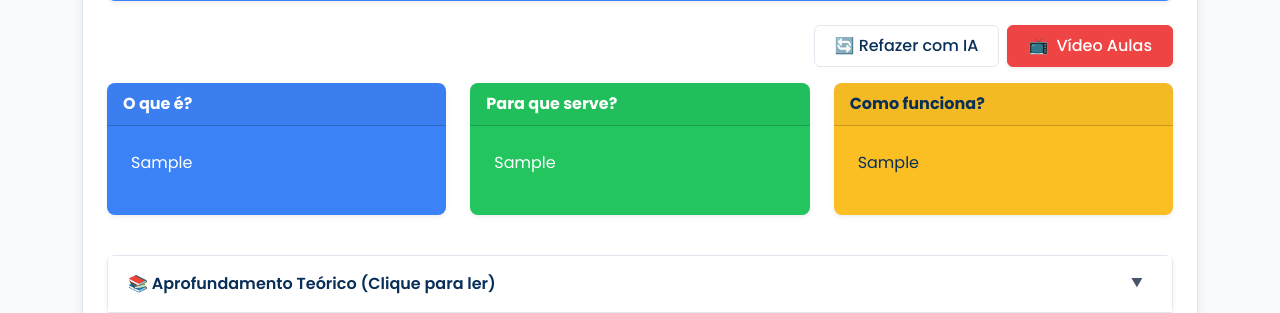
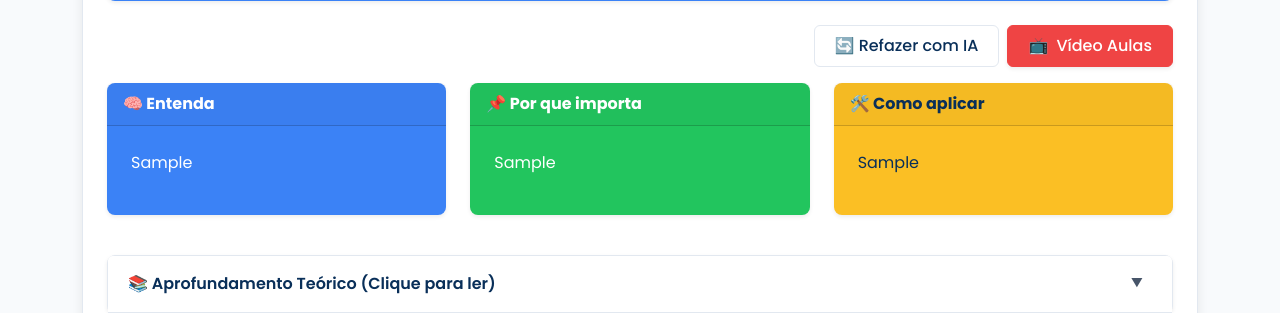
Before and after one commit to vanorsr/Projeto_SGA, a Django app: page /topico/1/ in a window 1280 px wide. Shown: the part 395-708 px from the top of the page. Run offline with Django 5.2, Linux system fonts and the light colour scheme; a user stored in the database is signed in; tables that the repository leaves empty hold one stand-in row (values such as "Sample post").

Commit message:
Tridade pedagogica Feynman: Entenda / Por que importa / Como aplicar

```diff
--- a/core/ai_utils.py
+++ b/core/ai_utils.py
@@ -25,6 +25,10 @@ BACKOFF_INICIAL = 2         # segundos — dobra a cada tentativa (2s, 4s, 8s)
 
 # ============================================================================
 # PROMPT PEDAGÓGICO (compartilhado entre providers)
+# Estrutura: tríade Feynman (Entenda / Por que importa / Como aplicar)
+# Os nomes dos campos JSON (o_que_e, para_que_serve, como_funciona) são
+# identificadores TÉCNICOS do banco — não aparecem na interface. O conteúdo
+# que cada um abriga é instruído explicitamente abaixo.
 # ============================================================================
 def _montar_prompt(texto_contexto):
     return f"""
@@ -35,28 +39,49 @@ REGRAS GERAIS:
 - Proibido saudações ou introduções informais.
 - PROIBIDO O USO DE LATEX.
 
+ESTRUTURA PEDAGÓGICA (TRÍADE FEYNMAN):
+O conteúdo deve seguir o método de aprendizagem ativa de Feynman, organizado em três camadas progressivas. CADA CAMPO TEM UMA FUNÇÃO PEDAGÓGICA ESPECÍFICA — siga rigorosamente:
+
+1. Campo "o_que_e" — RÓTULO PEDAGÓGICO: "Entenda"
+   - Explique o conceito de forma CLARA e DIRETA, como se o aluno estivesse vendo o assunto pela primeira vez.
+   - Foco em: definição, natureza do conceito, "o que é em essência".
+   - Linguagem acessível, evitando jargão sem explicação.
+   - 2 a 4 frases.
+
+2. Campo "para_que_serve" — RÓTULO PEDAGÓGICO: "Por que importa"
+   - Explique a RELEVÂNCIA do conceito para o concurseiro e para a vida prática.
+   - Foco em: por que esse conceito existe, qual problema ele resolve, qual sua importância no contexto da prova e do mundo real.
+   - Conecte com a banca/concurso quando possível: "este tema é frequentemente cobrado porque..."
+   - 2 a 4 frases.
+
+3. Campo "como_funciona" — RÓTULO PEDAGÓGICO: "Como aplicar"
+   - Explique o MECANISMO PRÁTICO: como o conceito opera, como é usado, regras de aplicação, passos.
+   - Foco em: ação concreta, exemplos de aplicação, "como o aluno vai usar isso".
+   - Quando aplicável, indique uma sequência (passo 1, passo 2...) ou condições de uso.
+   - 2 a 4 frases.
+
 FORMATAÇÃO POR CAMPO:
-1. **o_que_e, para_que_serve, como_funciona (A TRÍADE):**
-   - Use APENAS **negrito** para termos importantes.
-   - PROIBIDO o uso de cores (HTML tags) nestes campos.
+- Nos campos da tríade (o_que_e, para_que_serve, como_funciona):
+  - Use APENAS **negrito** para termos importantes.
+  - PROIBIDO o uso de cores (HTML tags) nestes campos.
 
-2. **resumo_curto (APROFUNDAMENTO TEÓRICO):**
-   - Use **negrito** + Cores HTML para destacar:
-     - VERMELHO (#dc3545): Proibições e Exceções.
-     - AZUL (#0d6efd): Prazos e Competências.
-     - VERDE (#198754): Requisitos e Deveres.
-   - Crie siglas mnemônicas reais para listas, usando <blockquote>.
-   - Mínimo de 5 parágrafos densos.
-   - Use o prefixo "⚠️ **PEGADINHA:**" para alertas de banca.
+- No campo "resumo_curto" (APROFUNDAMENTO TEÓRICO):
+  - Use **negrito** + Cores HTML para destacar:
+    - VERMELHO (#dc3545): Proibições e Exceções.
+    - AZUL (#0d6efd): Prazos e Competências.
+    - VERDE (#198754): Requisitos e Deveres.
+  - Crie siglas mnemônicas reais para listas, usando <blockquote>.
+  - Mínimo de 5 parágrafos densos.
+  - Use o prefixo "⚠️ **PEGADINHA:**" para alertas de banca.
 
-3. **GERAÇÃO DE QUESTÕES (SIMULADO DE ELITE):**
-   - Gere 3 questões de múltipla escolha (A a E) de nível Difícil.
-   - **ESTILO:** Mimetize o estilo de cobrança da banca FGV ou FCC para Analista.
-   - **FONTE:** As questões devem ser baseadas EXCLUSIVAMENTE nos detalhes, prazos e exceções descritos no seu campo 'resumo_curto'.
-   - No campo 'justificativa', explique o erro das alternativas incorretas e confirme a correta.
-   - **REGRA CRÍTICA DE FORMATAÇÃO:** Use APENAS texto puro (plain text) nos campos 'enunciado', 'a', 'b', 'c', 'd', 'e' e 'justificativa'.
-   - É TERMINANTEMENTE PROIBIDO o uso de tags HTML (como <span>, <br>, <b>) ou cores dentro do objeto de questões.
-   - As cores devem aparecer APENAS no campo 'resumo_curto'.
+GERAÇÃO DE QUESTÕES (SIMULADO DE ELITE):
+- Gere 3 questões de múltipla escolha (A a E) de nível Difícil.
+- ESTILO: Mimetize o estilo de cobrança da banca FGV ou FCC para Analista.
+- FONTE: As questões devem ser baseadas EXCLUSIVAMENTE nos detalhes, prazos e exceções descritos no seu campo 'resumo_curto'.
+- No campo 'justificativa', explique o erro das alternativas incorretas e confirme a correta.
+- REGRA CRÍTICA DE FORMATAÇÃO: Use APENAS texto puro (plain text) nos campos 'enunciado', 'a', 'b', 'c', 'd', 'e' e 'justificativa'.
+- É TERMINANTEMENTE PROIBIDO o uso de tags HTML (como <span>, <br>, <b>) ou cores dentro do objeto de questões.
+- As cores devem aparecer APENAS no campo 'resumo_curto'.
 
 Responda ESTRITAMENTE no formato JSON abaixo:
 {{
--- a/core/templates/core/detalhe_topico.html
+++ b/core/templates/core/detalhe_topico.html
@@ -68,11 +68,11 @@
         </a>
     </div>
 
-    <!-- TRÍADE: O que é / Para que serve / Como funciona (col-lg-4 → em tablet fica empilhado) -->
+    <!-- TRÍADE: Entenda / Por que importa / Como aplicar -->
     <div class="row mb-4">
         <div class="col-lg-4 d-flex align-items-stretch">
-            <div class="card triade-card triade-oque-e mb-3 w-100 shadow-sm">
-                <div class="card-header fw-bold">O que é?</div>
+            <div class="card triade-card triade-entenda mb-3 w-100 shadow-sm">
+                <div class="card-header fw-bold">🧠 Entenda</div>
                 <div class="card-body">
                     <div class="card-text">
                         {% if topico.o_que_e_html %}
@@ -86,8 +86,8 @@
         </div>
 
         <div class="col-lg-4 d-flex align-items-stretch">
-            <div class="card triade-card triade-para-que-serve mb-3 w-100 shadow-sm">
-                <div class="card-header fw-bold">Para que serve?</div>
+            <div class="card triade-card triade-importa mb-3 w-100 shadow-sm">
+                <div class="card-header fw-bold">📌 Por que importa</div>
                 <div class="card-body">
                     <div class="card-text">
                         {% if topico.para_que_serve_html %}
@@ -101,8 +101,8 @@
         </div>
 
         <div class="col-lg-4 d-flex align-items-stretch">
-            <div class="card triade-card triade-como-funciona mb-3 w-100 shadow-sm">
-                <div class="card-header fw-bold">Como funciona?</div>
+            <div class="card triade-card triade-aplicar mb-3 w-100 shadow-sm">
+                <div class="card-header fw-bold">🛠️ Como aplicar</div>
                 <div class="card-body">
                     <div class="card-text">
                         {% if topico.como_funciona_html %}
@@ -673,16 +673,17 @@
             color: #FFFFFF !important;
         }
 
-        /* Tríade de cards */
+        /* Tríade de cards: Entenda / Por que importa / Como aplicar */
         .triade-card { border: 0; }
-        .triade-oque-e { background-color: #3B82F6 !important; color: #FFFFFF !important; }
-        .triade-oque-e * { color: #FFFFFF !important; }
 
-        .triade-para-que-serve { background-color: #22C55E !important; color: #FFFFFF !important; }
-        .triade-para-que-serve * { color: #FFFFFF !important; }
+        .triade-entenda { background-color: #3B82F6 !important; color: #FFFFFF !important; }
+        .triade-entenda * { color: #FFFFFF !important; }
 
-        .triade-como-funciona { background-color: #FBBF24 !important; color: #092F59 !important; }
-        .triade-como-funciona * { color: #092F59 !important; }
+        .triade-importa { background-color: #22C55E !important; color: #FFFFFF !important; }
+        .triade-importa * { color: #FFFFFF !important; }
+
+        .triade-aplicar { background-color: #FBBF24 !important; color: #092F59 !important; }
+        .triade-aplicar * { color: #092F59 !important; }
 
         /* Aprofundamento Teórico */
         .aprofundamento-card {
```
